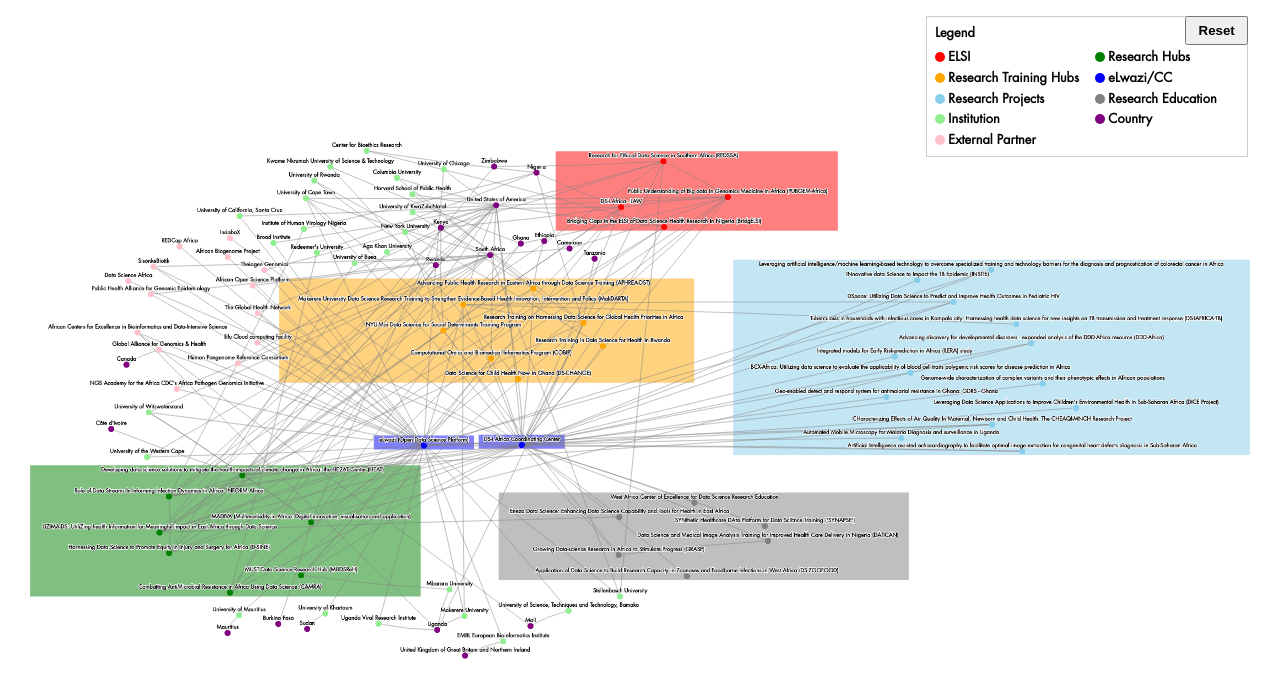
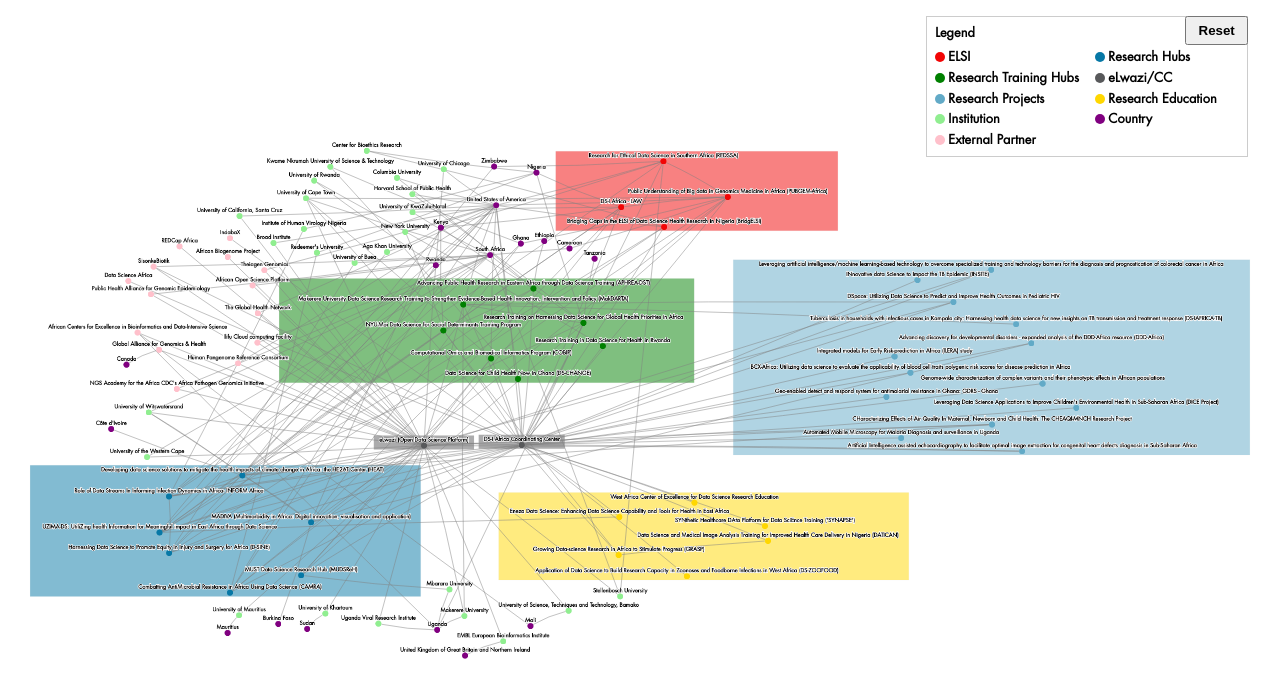
Before and after one commit to github-dsiafrica/CytoscapePartnerships, a website built with Vite: page index.html in a window 1280 px wide. Built offline with nearby package versions, Linux system fonts and the light colour scheme.

Commit message:
Adjusts colours.

```diff
--- a/style.css
+++ b/style.css
@@ -167,12 +167,12 @@
 }
 
 :root {
-	--elsi: red;
-	--hubs: green;
-	--training: orange;
-	--elwazicc: blue;
-	--research: skyblue;
-	--education: grey;
+	--elsi: #f20505;
+	--hubs: #0778a6;
+	--training: green;
+	--elwazicc: #58595b;
+	--research: #62aac7;
+	--education: #ffd700;
 	--institution: lightgreen;
 	--country: purple;
 	--external: pink;
```
